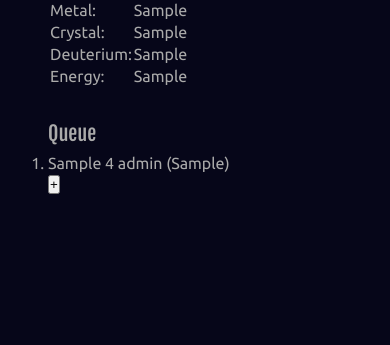
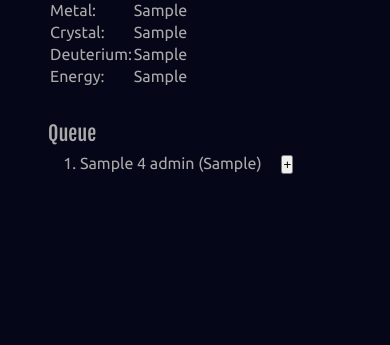
Before and after one commit to Mischback/django-oweb, a Django app: template oweb/templates/oweb/planet_overview.html in a window 390 px wide. Shown: the part 282-627 px from the top of the page. Run offline with Django 3.2, Linux system fonts and the light colour scheme; the template is opened without the code that fills it: most values are stand-ins (such as "Sample title", 1, 10 or a date in 2020).

Commit message:
breakpoint
I'm not satisfied with the look of the queue-list. I'm going to try a table tomorrow, so this commit is basically just safety...

```diff
--- a/oweb/static/oweb/css/basic.css
+++ b/oweb/static/oweb/css/basic.css
@@ -96,3 +96,14 @@ section > section {
 section > section > header {
     margin: 0 0 0.5rem 0;
 }
+
+
+/* ***** ITEMS ***** */
+ol.queue {
+    margin: 0 0 0 2rem;
+    list-style-position: outside;
+}
+ol.queue li form {
+    display: inline-block;
+    margin: 0 0 0 1rem;
+}
--- a/oweb/templates/oweb/account_overview.html
+++ b/oweb/templates/oweb/account_overview.html
@@ -27,7 +27,7 @@
     <section>
         <header>Queue</header>
         {% if queue %}
-        <ol>
+        <ol class="queue">
             {% for q in queue %}
                 {% with q.4 as detail %}
             <li>
--- a/oweb/templates/oweb/planet_overview.html
+++ b/oweb/templates/oweb/planet_overview.html
@@ -36,7 +36,7 @@
     <section>
         <header>Queue</header>
         {% if queue %}
-        <ol>
+        <ol class="queue">
             {% for q in queue %}
                 {% with q.4 as detail %}
             <li>
```
